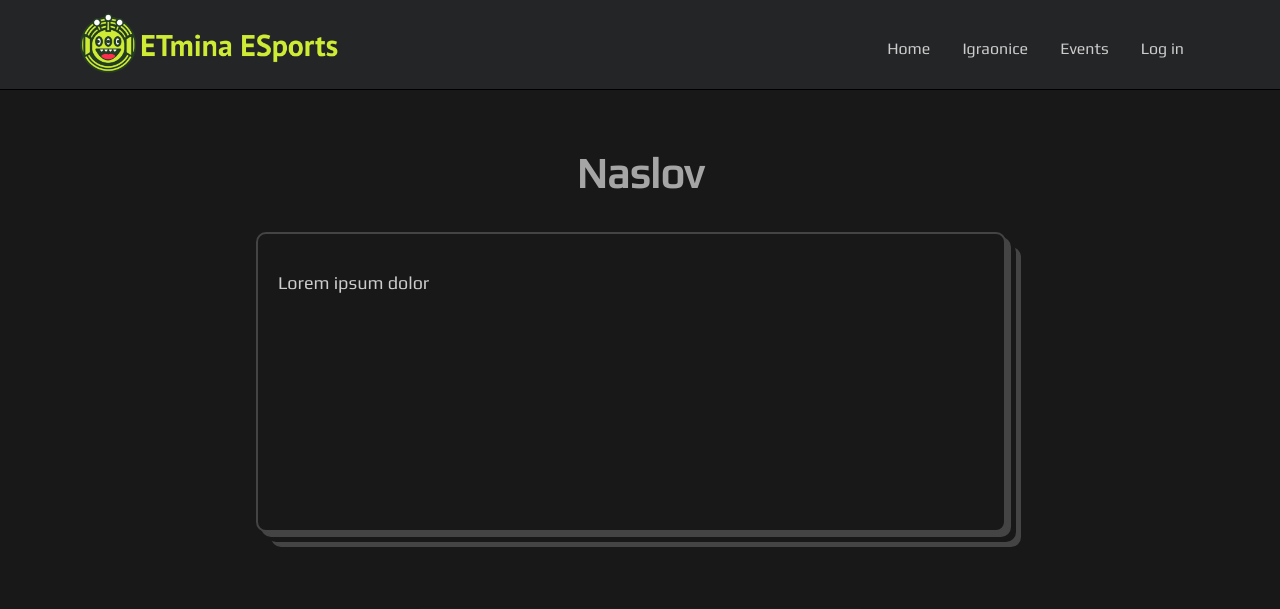
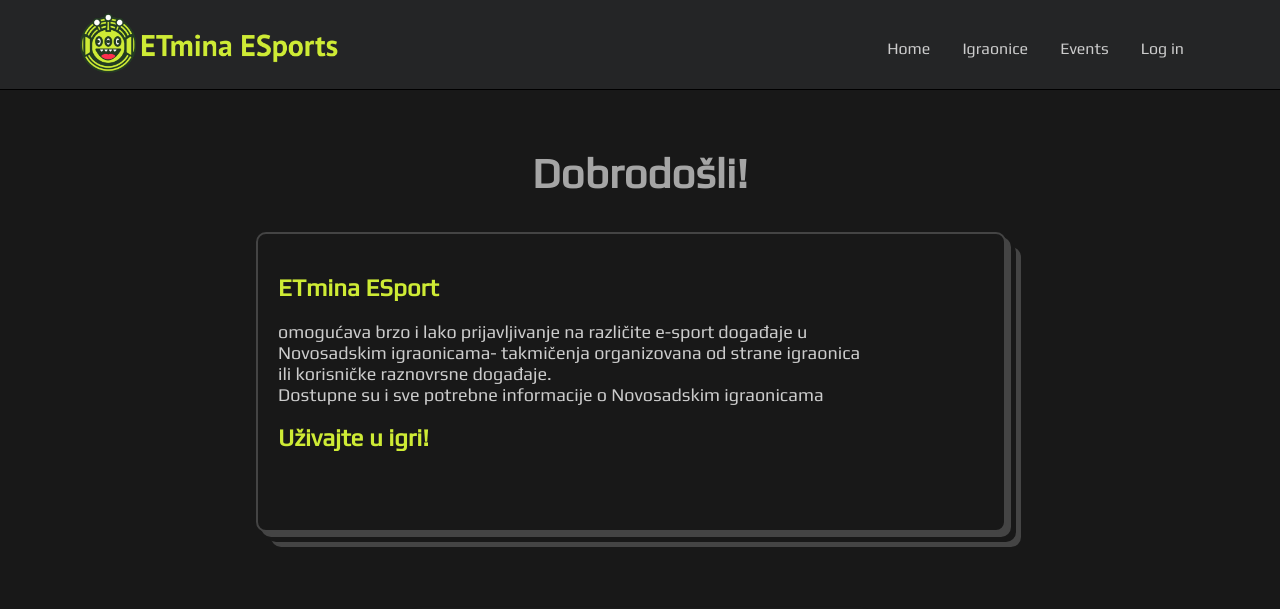
Before and after one commit to OliverK666/hakaton2021, a website: page front/index.html in a window 1280 px wide. Shown: the top 609 px of the page. Drawn offline with nearby package versions, Linux system fonts and the light colour scheme.

Commit message:
Dodat tekst na index.html

```diff
--- a/front/css/style.css
+++ b/front/css/style.css
@@ -174,6 +174,11 @@ h1{
 	text-align: center;
 	padding-top: 24px;
 	font-size: 42px;
+}
+h2{
+	color:#ceeb35;
+	font-family: 'Play', sans-serif;
+	font-size: 24px;
 }
 @media (max-width:650px){
 	h1:hover{
@@ -371,6 +376,7 @@ a#igraonica_button:hover {
 .white_text {
   color: #fff;
 }
+
 /* ======== End Slider ======== */
 
 
--- a/front/index.html
+++ b/front/index.html
@@ -29,10 +29,11 @@
     </header>
 
 	<section>
-		<h1>Naslov</h1>
+		<h1>Dobrodošli!</h1>
 		<div class="card-margin">
 			<div class="typing dark-background card-design" >
-		  		<p>Lorem ipsum dolor</p>
+				<h2>ETmina ESport</h2><p> omogućava brzo i lako prijavljivanje na različite e-sport događaje u</br>Novosadskim igraonicama- takmičenja organizovana od strane igraonica</br> ili korisničke raznovrsne događaje.</br > Dostupne su i sve potrebne informacije o Novosadskim igraonicama</p>
+		  		<h2 typing >Uživajte u igri!</h2>
 			</div>
 		</div>
 	</section>
```
Also changed, not shown: 2 other files.
